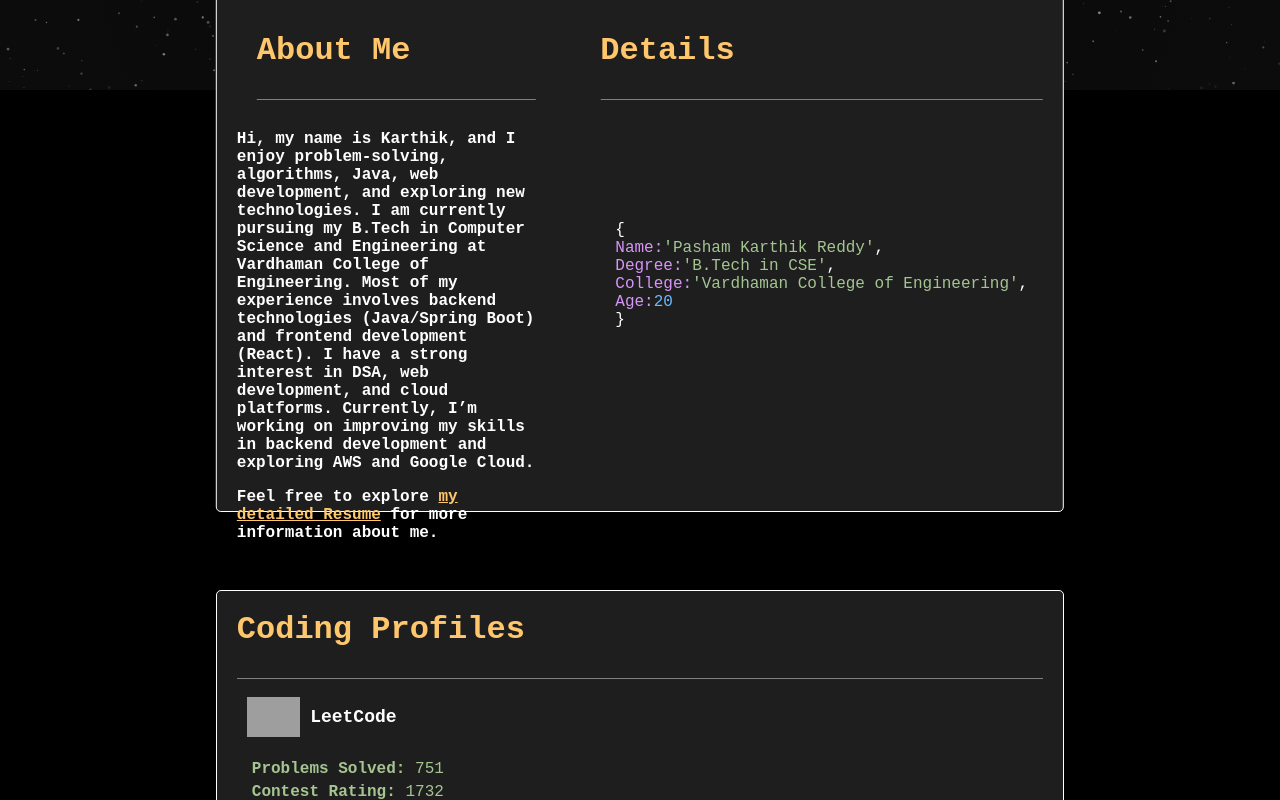
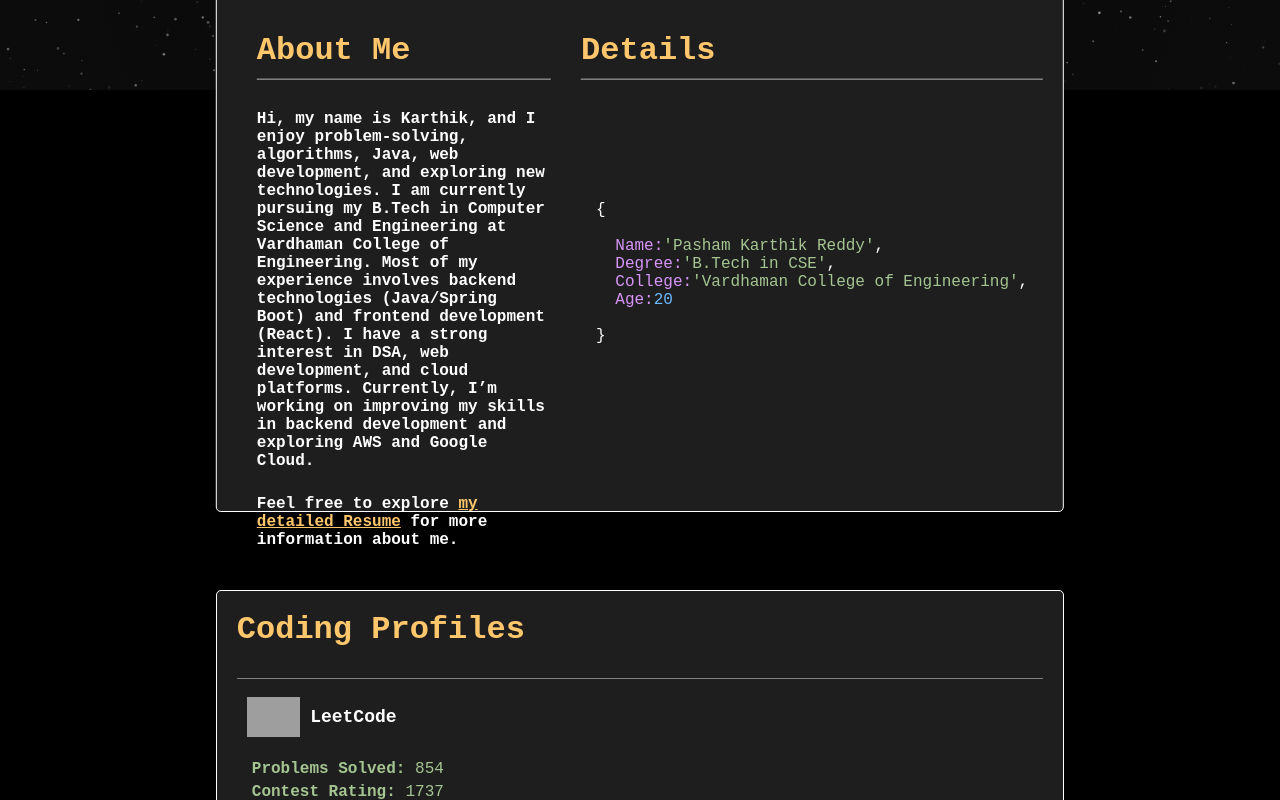
Before and after one commit to pashamkarthikreddy2005/portfolio, a React (Create React App) app: page / in a window 1280 px wide. Shown: the part 360-1160 px from the top of the page. Built offline with nearby package versions, Linux system fonts and the light colour scheme; grey boxes are pictures that could not be loaded.

Commit message:
Updated resume and formatting

```diff
--- a/src/About.css
+++ b/src/About.css
@@ -13,27 +13,61 @@
     border-radius: 5px;
     font-family: 'Courier New', Courier, monospace;
     height: 480px;
-    gap: 50px;
+    gap: 30px;
     border: 1px solid white;
 }
 
 #aboutMeText {
-    margin-left: 20px;
     color: #ffc76c;
     text-align: left;
     font-family: 'Courier New', Courier, monospace;
+    position: relative;
+    padding-bottom: 10px;
+}
+
+#aboutMeText::after {
+    content: '';
+    display: block;
+    position: absolute;
+    bottom: 0;
+    left: 0;
+    width: 100%;
+    height: 1px;
+    background-color: #555;
 }
 
 .about-container {
-    width: 100%;
+    flex: 1;
     font-family: 'Courier New', Courier, monospace;
     font-weight: 700;
-    margin-right: 15px;
+    padding-left: 20px;
+}
+
+.about-container p {
+    margin-top: 25px;
+}
+
+.resume-link {
+    margin-top: 30px;
 }
 
 .detailsHeading {
     color: #ffc76c;
     margin-bottom: 10px;
+    position: relative;
+    padding-bottom: 10px;
+
+}
+
+.detailsHeading::after {
+    content: '';
+    display: block;
+    position: absolute;
+    bottom: 0;
+    left: 0;
+    width: 100%;
+    height: 1px;
+    background-color: #555;
 }
 
 .detailsBox {
@@ -42,7 +76,6 @@
     font-size: 16px;
     white-space: pre-wrap;
     margin-top: 90px;
-
 }
 
 .key {
@@ -100,6 +133,8 @@ a:hover {
         white-space: pre-wrap;
         margin: 0px;
         padding:30px 0px;
+            border:1px solid white
+
     }
 
     .key,.value,.number {
--- a/src/About.js
+++ b/src/About.js
@@ -21,7 +21,9 @@ const About = () => {
                     DSA, web development, and cloud platforms. Currently, I’m working on improving my skills in
                     backend development and exploring AWS and Google Cloud.
                 </p>
-                Feel free to explore <a href="https://drive.google.com/file/d/1uXXuStZ_4c3OHFMBvmz6jffz8F9Cj3-e/view?usp=sharing" target="_blank" rel="noreferrer">my detailed Resume</a> for more information about me.
+                <p className="resume-link">
+                    Feel free to explore <a href="https://drive.google.com/file/d/18ry-NZe07FCmfR0cX7Ha9Srt3gycAIeJ/view?usp=sharing" target="_blank" rel="noreferrer">my detailed Resume</a> for more information about me.
+                </p>
             </div>
 
             <div className="Details">
@@ -29,16 +31,18 @@ const About = () => {
                 <div className="detailsBox">
                     <pre>
 {`{
+
   `}
     <span className="key">Name:</span><span className="value">'{details.name}'</span>,
     <br/>
-        <span className="key">Degree:</span><span className="value">'{details.degree}'</span>,
+{`  `}<span className="key">Degree:</span><span className="value">'{details.degree}'</span>,
     <br/>
-        <span className="key">College:</span><span className="value">'{details.college}'</span>,
+{`  `}<span className="key">College:</span><span className="value">'{details.college}'</span>,
     <br/>
-        <span className="key">Age:</span><span className="number">{details.age}</span>
+{`  `}<span className="key">Age:</span><span className="number">{details.age}</span>
     <br/>
-{`}`}
+{`
+}`}
                     </pre>
                 </div>
             </div>
--- a/src/Profiles.js
+++ b/src/Profiles.js
@@ -12,8 +12,8 @@ const Profiles = () => {
                     <p style={{ color: "white" }}><strong>LeetCode</strong></p>
                 </div>
                 <div className="description">
-                    <p style={{ color: "#a4c591" }}><strong>Problems Solved:</strong> 751</p>
-                    <p style={{ color: "#a4c591" }}><strong>Contest Rating:</strong> 1732</p>
+                    <p style={{ color: "#a4c591" }}><strong>Problems Solved:</strong> 854</p>
+                    <p style={{ color: "#a4c591" }}><strong>Contest Rating:</strong> 1737</p>
                 </div>
                 <div className="profileId">
                     <p style={{ color: "#a4c591" }}><strong>Id:</strong><a href="https://leetcode.com/u/pashamkarthikreddy2005/" target="_blank" rel="noreferrer"><b>pashamkarthikreddy2005</b></a></p>
--- a/src/Skills.css
+++ b/src/Skills.css
@@ -66,7 +66,7 @@
 }
 
 .stars {
-    color: white;
+    color: #ffc76c;
     font-size: 19.5px;
 }
 @media (max-width: 768px) {
```
Lines whose indentation alone changed are shown as unchanged.
